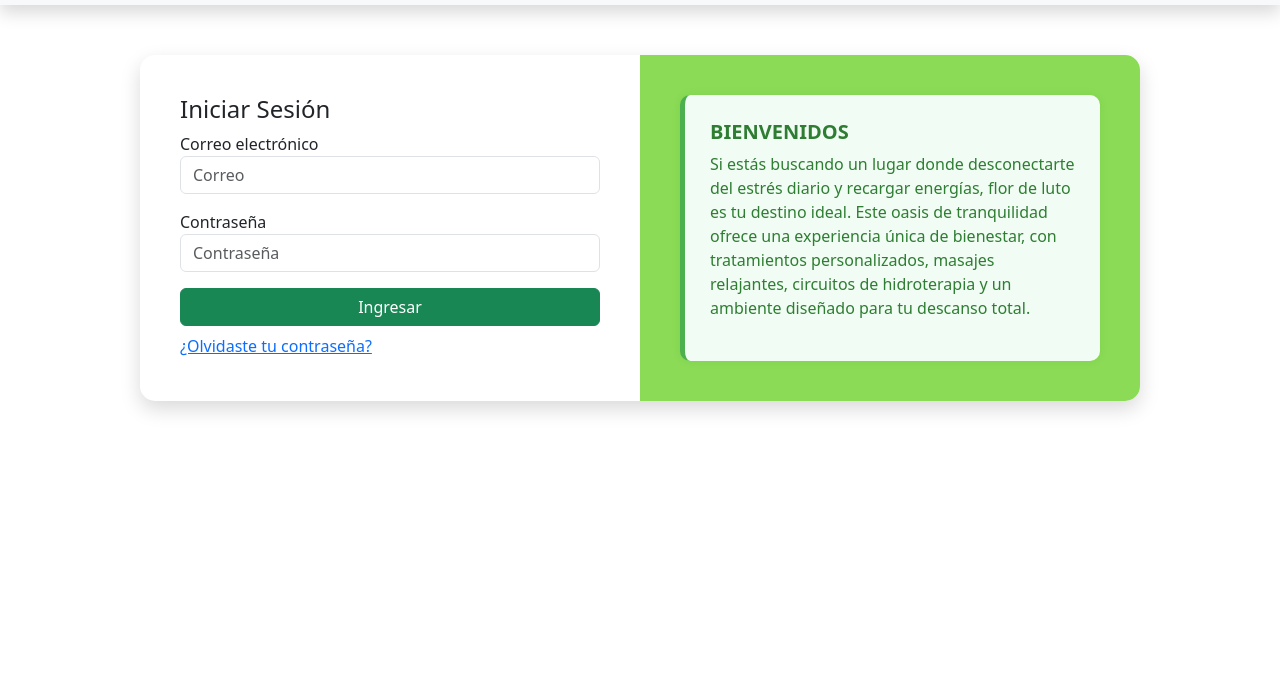
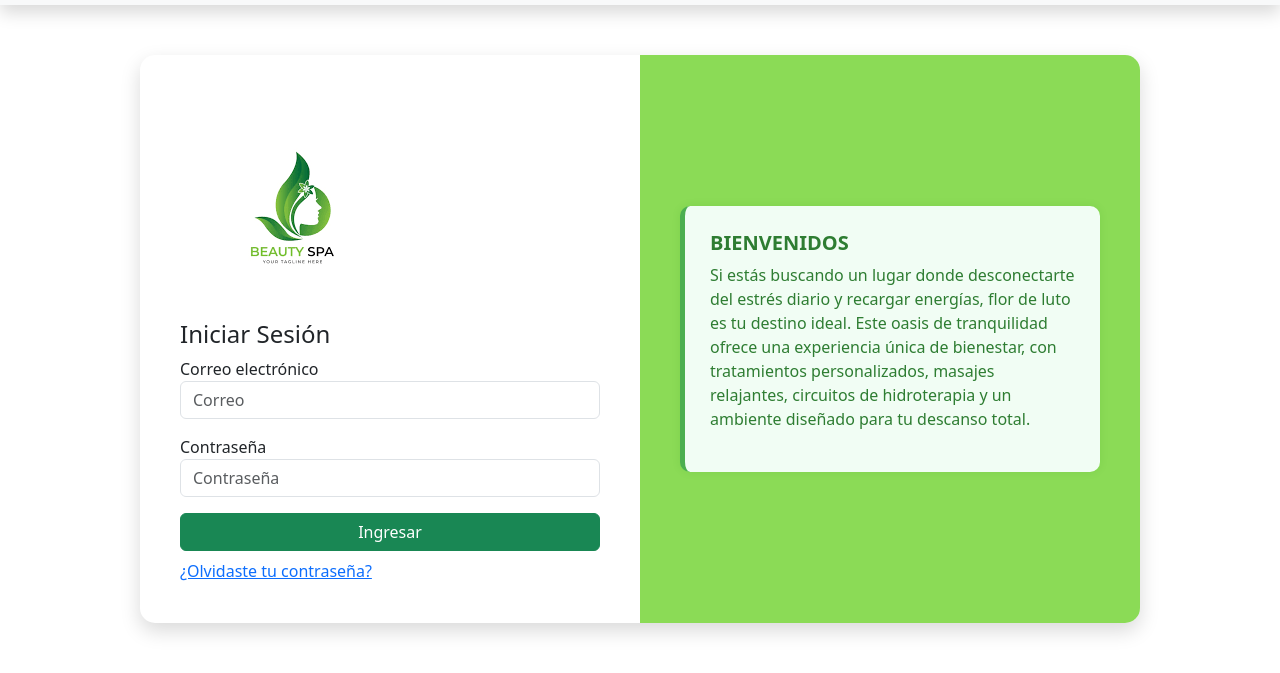
Before and after one commit to luisa-sanchez/luisa_rico, a plain HTML site: page index.html in a window 1280 px wide. Shown: the part 51-724 px from the top of the page. Drawn offline with nearby package versions, Linux system fonts and the light colour scheme.

Commit message:
cuarto comic

```diff
--- a/index.html
+++ b/index.html
@@ -12,6 +12,7 @@
   <!-- Menú de navegación -->
   <nav class="navbar navbar-expand-lg navbar-light bg-light shadow">
     <div class="container" >
+
       <a class="navbar-brand" href="#"> flor de luto</a>
       <button class="navbar-toggler" type="button" data-bs-toggle="collapse" data-bs-target="#navbarVet">
         <span class="navbar-toggler-icon"></span>
@@ -36,11 +37,14 @@
     </div>
   </nav>
 
-  <div class="container login-container bg-white">
+  <div class="container login-container bg-white" style="background-color: #8bdb56;">
   <div class="row">
     <!-- Formulario -->
 
     <div class="col-md-6 login-form">
+        <div class="logo">
+       <img src="luto.png" alt="luto">
+      </div>
       <h4>Iniciar Sesión</h4>
       <form>
         <div class="mb-3">
--- a/style.css
+++ b/style.css
@@ -19,5 +19,7 @@
      header{
         background-color: #2e7d32;
 
-
      }
+     .logo{
+        width: none ;
+     }
```
Also changed, not shown: inicio.html (+1 -1 lines).
